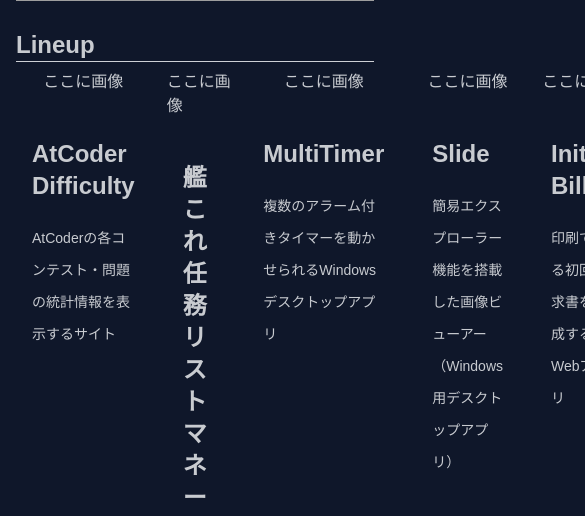
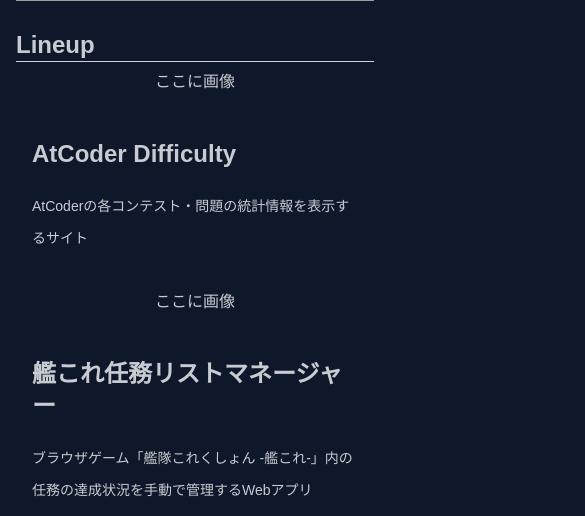
Before and after one commit to matcher9131/portfolio, a Next.js app: page /works in a window 390 px wide. Shown: the part 327-843 px from the top of the page, 585 px wide, since content can reach past the window. Built offline with nearby package versions, Linux system fonts and the light colour scheme; grey boxes are pictures that could not be loaded.

Commit message:
Fix layouts of works/page (Apply responsive design to number of columns of Lineup table)

```diff
--- a/app/works/page.tsx
+++ b/app/works/page.tsx
@@ -20,12 +20,12 @@
             ></iframe>
 
             <h2>Lineup</h2>
-            <section className="flex gap-x-4">
+            <section className="grid grid-cols-1 gap-4 sm:grid-cols-2 lg:grid-cols-3 2xl:grid-cols-4">
                 {getWorksPages().map((page) => (
                     <TransitionLink
                         key={page.path}
                         href={page.path}
-                        className="card card-compact w-72 transition-all hover:-translate-y-1 hover:bg-base-200"
+                        className="card card-compact w-full min-w-72 transition-all hover:-translate-y-1 hover:bg-base-200"
                     >
                         <figure>ここに画像</figure>
                         <div className="card-body">
```
